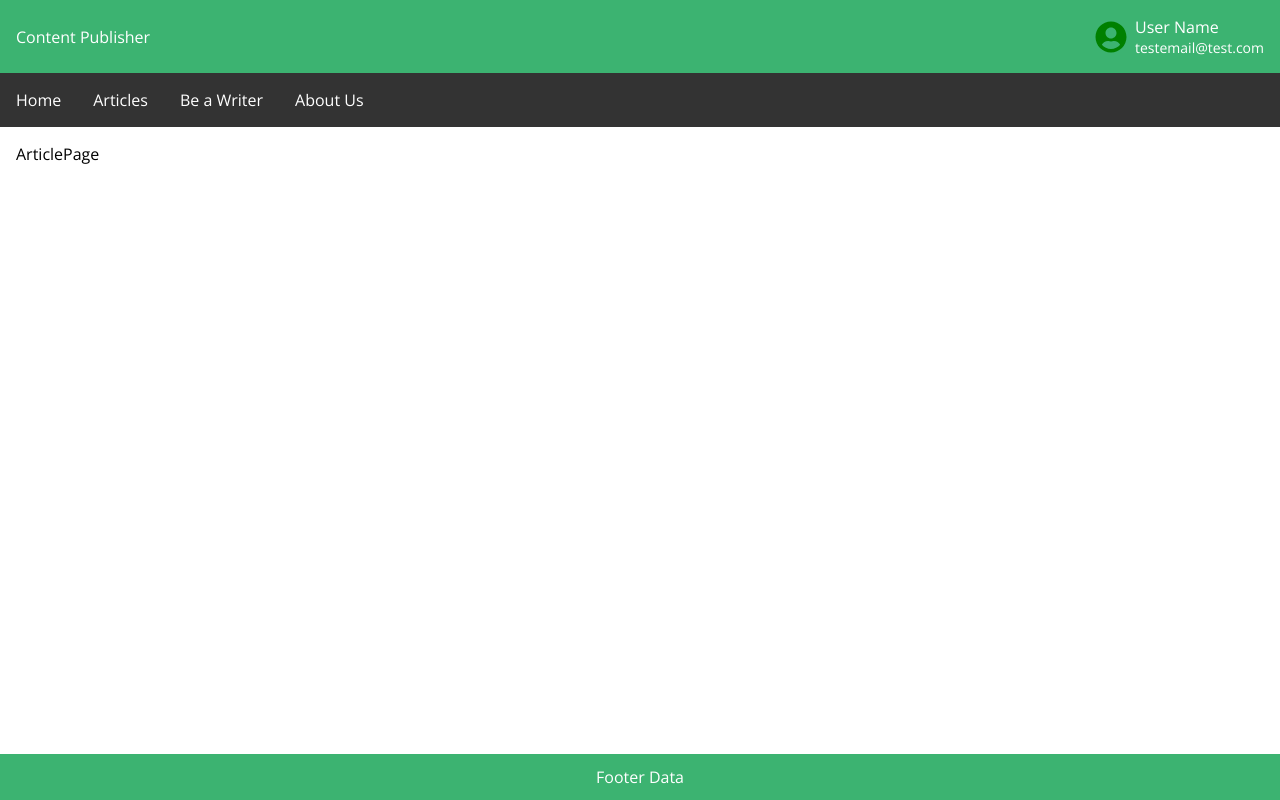
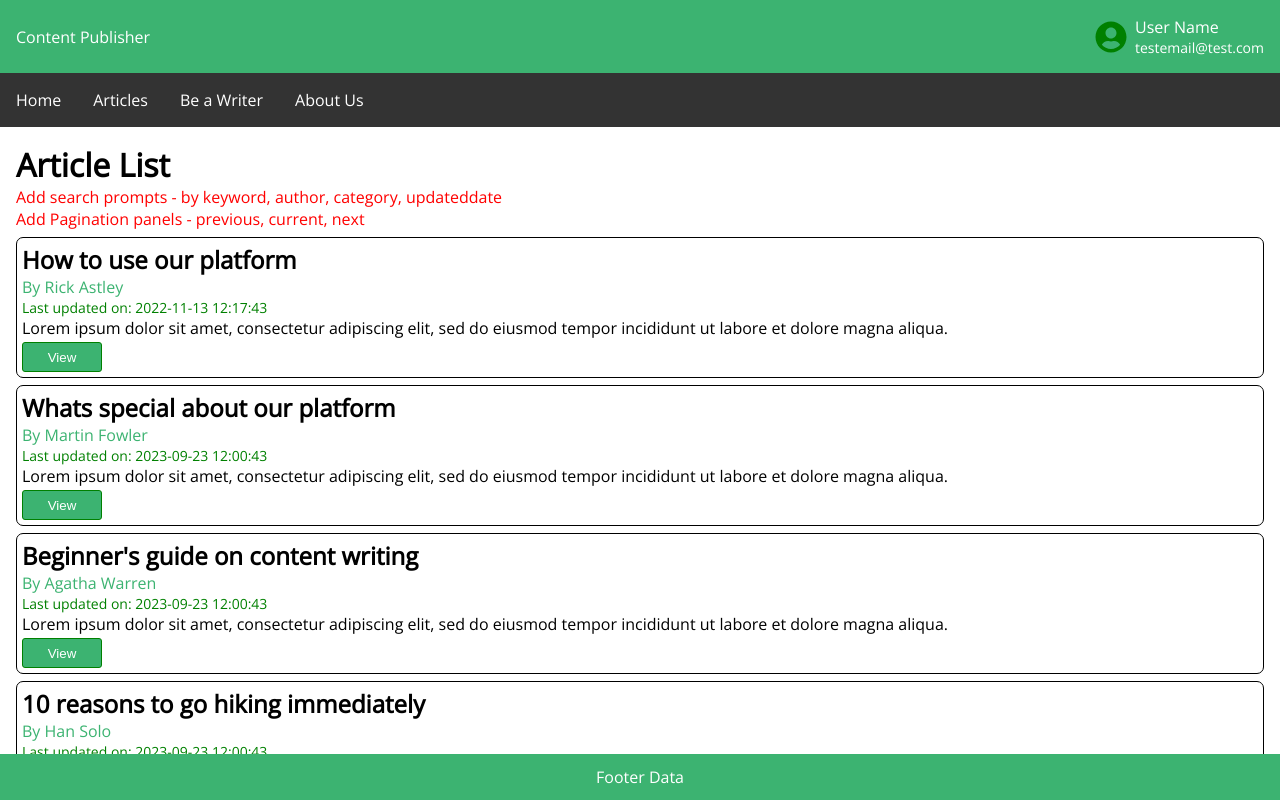
Before and after one commit to ruwinda90/content-publisher-frontend, a React (Create React App) app: page /article in a window 1280 px wide. Built offline with nearby package versions, Linux system fonts and the light colour scheme.

Commit message:
Add basic article page

```diff
--- a/src/App.js
+++ b/src/App.js
@@ -8,12 +8,21 @@ import About from "./pages/About";
 import Missing from "./pages/Missing";
 
 function App() {
+  const userData = {
+    isLogged: true,
+    data: {
+      userId: 10,
+      userWriterId: null,
+      accessToken: "eYgdfsdkfgdfgkfghdl23489dfghs/sdfrfg443",
+    },
+  };
+
   return (
     <Routes>
       <Route path="/" element={<Layout />}>
         <Route index element={<Home />} />
         <Route path="article">
-          <Route index element={<ArticlePage />} />
+          <Route index element={<ArticlePage userWriterId={userData.data.userWriterId}/>} />
           <Route path=":id" element={<ArticleView />} />
         </Route>
         <Route path="user" element={<UserPage />} />
--- /dev/null
+++ b/src/components/article/Article.jsx
@@ -0,0 +1,35 @@
+import React from "react";
+import "./article.css";
+
+const Article = ({
+  key,
+  topic,
+  summary,
+  createdAt,
+  updatedAt,
+  userWriterId,
+  writerId,
+  writerName,
+}) => {
+  return (
+    <div className="articleComp">
+      <h2>{topic}</h2>
+      <p style={{ color: "mediumseagreen" }}>By {writerName}</p>
+      <p style={{ fontSize: "14px", color: "green" }}>
+        Last updated on: {updatedAt.split(".")[0]}
+      </p>
+      <p>
+        {summary.length <= 255 ? summary : `${summary.substring(0, 255)}...`}
+      </p>
+      <button className="viewButton">View</button>
+      {userWriterId === writerId && (
+        <>
+          <button className="editButton">Edit</button>
+          <button className="deleteButton">Delete</button>
+        </>
+      )}
+    </div>
+  );
+};
+
+export default Article;
--- /dev/null
+++ b/src/components/article/article.css
@@ -0,0 +1,49 @@
+.articleComp {
+    box-sizing: border-box;
+    width: 100%;
+    padding: 5px;
+    margin-top: 7px;
+    margin-bottom: 7px;
+    border: 1px solid;
+    border-radius: 7px;
+}
+
+.articleComp button {
+    padding: 3px;
+    width: 80px;
+    height: 30px;
+    margin-top: 3px;
+    margin-right: 3px;
+    color: #fff;
+    border-radius: 3px;
+}
+
+.articleComp .viewButton {
+    background-color: mediumseagreen;
+    border: 1px solid green;
+}
+
+.articleComp .viewButton:hover {
+    cursor: pointer;
+    background-color: green;
+}
+
+.articleComp .editButton {
+    background-color: #008B8B;
+    border: 1px solid black;
+}
+
+.articleComp .editButton:hover {
+    cursor: pointer;
+    background-color: #004953;
+}
+
+.articleComp .deleteButton {
+    background-color: #BA0021;
+    border: 1px solid #97233F;
+}
+
+.articleComp .deleteButton:hover {
+    cursor: pointer;
+    background-color: #A52A2A;
+}
--- /dev/null
+++ b/src/components/articlelist/ArticleList.jsx
@@ -0,0 +1,23 @@
+import React from "react";
+import Article from "../article/Article";
+
+const ArticleList = ({ articles, userWriterId }) => {
+  return (
+    <>
+      {articles.map((article) => (
+        <Article
+          key={article.id}
+          topic={article.title}
+          summary={article.summary}
+          createdAt={article.createdAt}
+          updatedAt={article.updatedAt}
+          userWriterId={userWriterId}
+          writerId={article.writer.id}
+          writerName={article.writer.name}
+        />
+      ))}
+    </>
+  );
+};
+
+export default ArticleList;
--- a/src/layout/layout.css
+++ b/src/layout/layout.css
@@ -7,10 +7,16 @@
     align-items: center;
   }
 
-.layoutComp .homeComp, .aboutComp, .userPageComp, .articlePageComp, .articleViewComp, .missingComp {
+.layoutComp .listArea {
+    height:100%;
+    overflow-y:auto;
+    padding-bottom: 80px;
+}
+
+.homeComp, .aboutComp, .userPageComp, .articlePageComp, .articleViewComp, .missingComp {
   width: 100%;
   flex-grow: 1;
   padding: 1rem;
-  overflow-y: auto;
+  overflow-y: hidden;
   background-color: #fff;
 }
--- a/src/pages/ArticlePage.jsx
+++ b/src/pages/ArticlePage.jsx
@@ -1,7 +1,84 @@
 import React from "react";
+import ArticleList from "../components/articlelist/ArticleList";
 
-const ArticlePage = () => {
-  return <div className="articlePageComp">ArticlePage</div>;
+const ArticlePage = ({ userWriterId }) => {
+  const articleList = [
+    {
+      id: 1,
+      title: "How to use our platform",
+      summary:
+        "Lorem ipsum dolor sit amet, consectetur adipiscing elit, sed do eiusmod tempor incididunt ut labore et dolore magna aliqua.",
+      createdAt: "2022-11-13 11:48:22.562",
+      updatedAt: "2022-11-13 12:17:43.765",
+      writer: {
+        id: 1,
+        name: "Rick Astley",
+      },
+    },
+    {
+      id: 2,
+      title: "Whats special about our platform",
+      summary:
+        "Lorem ipsum dolor sit amet, consectetur adipiscing elit, sed do eiusmod tempor incididunt ut labore et dolore magna aliqua.",
+      createdAt: "2023-09-13 11:48:22.562",
+      updatedAt: "2023-09-23 12:00:43.000",
+      writer: {
+        id: 3,
+        name: "Martin Fowler",
+      },
+    },
+    {
+      id: 4,
+      title: "Beginner's guide on content writing",
+      summary:
+        "Lorem ipsum dolor sit amet, consectetur adipiscing elit, sed do eiusmod tempor incididunt ut labore et dolore magna aliqua.",
+      createdAt: "2023-09-13 11:48:22.562",
+      updatedAt: "2023-09-23 12:00:43.000",
+      writer: {
+        id: 70,
+        name: "Agatha Warren",
+      },
+    },
+    {
+      id: 4,
+      title: "10 reasons to go hiking immediately",
+      summary:
+        "Lorem ipsum dolor sit amet, consectetur adipiscing elit, sed do eiusmod tempor incididunt ut labore et dolore magna aliqua.",
+      createdAt: "2023-08-10 11:48:22.562",
+      updatedAt: "2023-09-23 12:00:43.000",
+      writer: {
+        id: 10,
+        name: "Han Solo",
+      },
+    },
+    {
+      id: 5,
+      title: "10 reasons to go hiking immediately",
+      summary:
+        "Lorem ipsum dolor sit amet, consectetur adipiscing elit, sed do eiusmod tempor incididunt ut labore et dolore magna aliqua.",
+      createdAt: "2023-08-10 11:48:22.562",
+      updatedAt: "2023-09-23 12:00:43.000",
+      writer: {
+        id: 10,
+        name: "Han Solo",
+      },
+    },
+  ];
+
+  return (
+    <div className="articlePageComp">
+      <h1>Article List</h1>
+      <div style={{ color: "red" }}>Add search prompts - by keyword, author, category, updateddate</div>
+      <div style={{ color: "red" }}>Add Pagination panels - previous, current, next</div>
+      <div className="listArea">
+        {articleList.length ? (
+          <ArticleList articles={articleList} userWriterId={userWriterId} />
+        ) : (
+          <p>No articles found!</p>
+        )}
+      </div>
+    </div>
+  );
 };
 
 export default ArticlePage;
```
